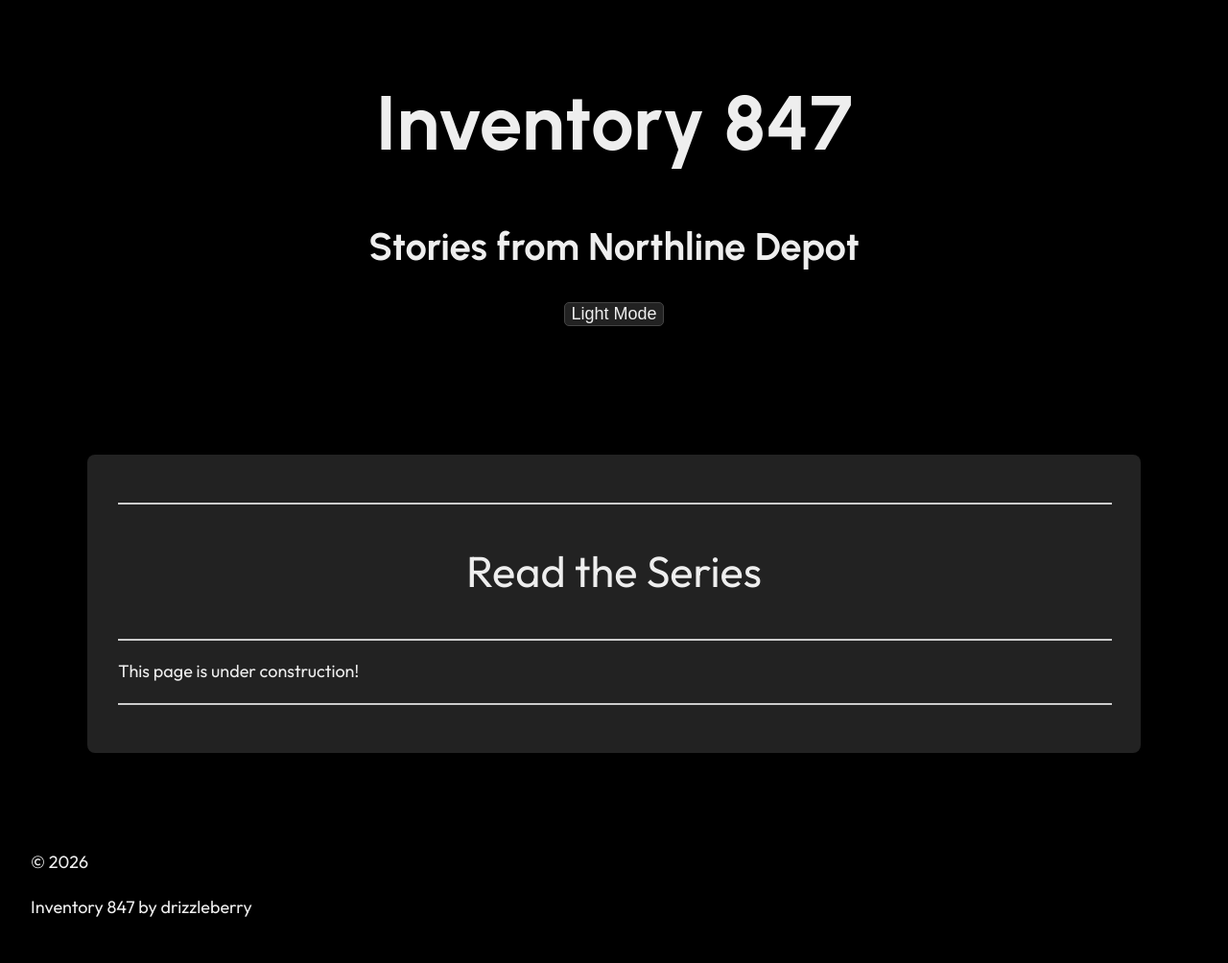
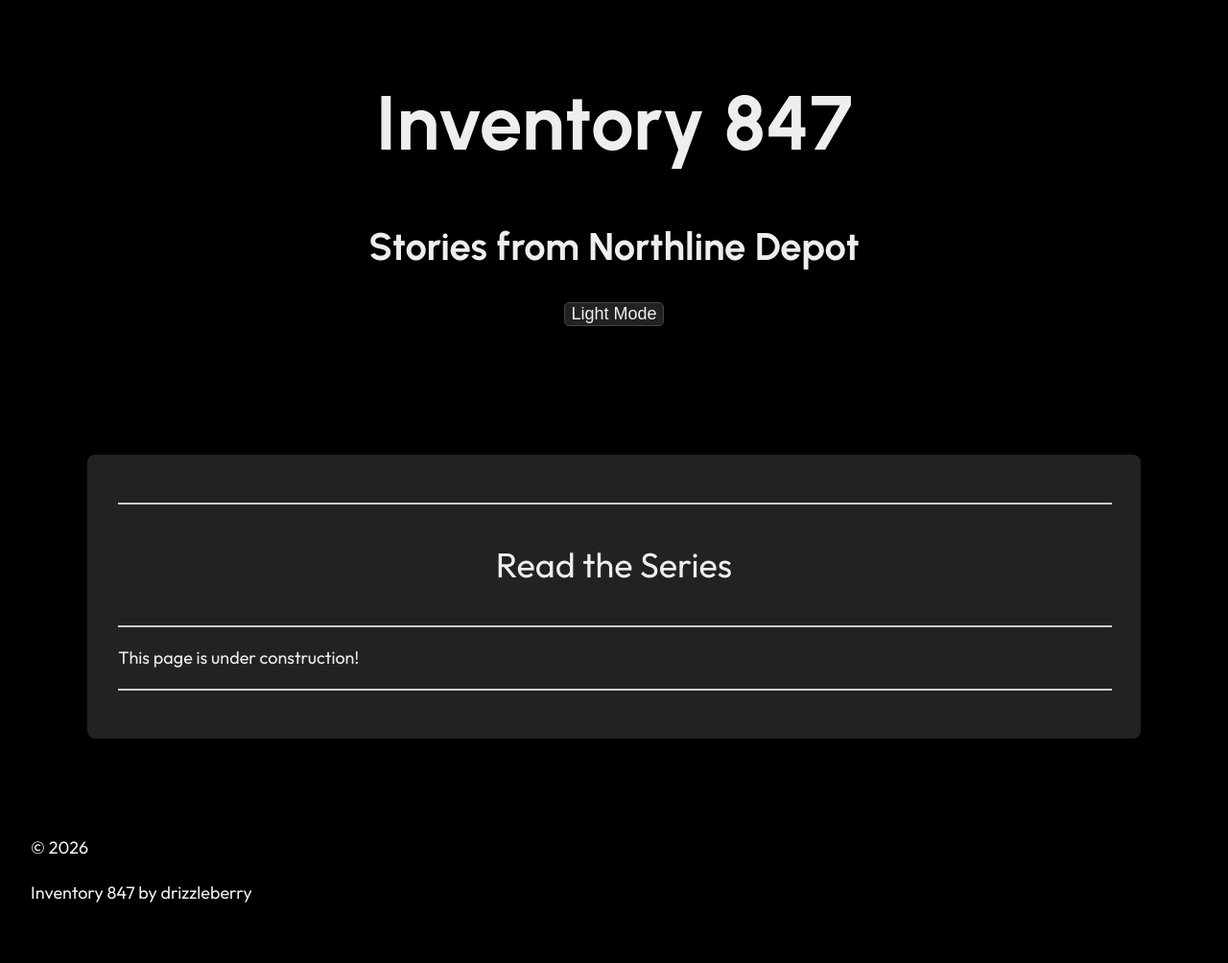
Before and after one commit to drizzleberry/drizzleberry.github.io, a Jekyll site: the page built from index.md, in a window 1280 px wide. Shown: the whole page at 96% size. Built offline with Jekyll 4.4.1, drawn with Linux system fonts in a browser that asks for light colours.

Commit message:
Update style.css

```diff
--- a/assets/css/style.css
+++ b/assets/css/style.css
@@ -80,9 +80,14 @@ header h2 {
   color: var(--header-color);
 }
 
+header div.site-nav {
+  font-size: 1.5rem;
+  margin: auto;
+}
+
 .title {
   text-align: center;
-  font-size: 2.5em;
+  font-size: 2em;
   position: relative;
   padding: 1rem;
 }
@@ -114,6 +119,12 @@ button {
   font-size: 100%;
 }
 
+button #light-mode {
+  position: absolute;
+  top: 1rem;
+  right: 1rem;
+}
+
 blockquote,
 div.blockquote {
   font-style: italic;
```
